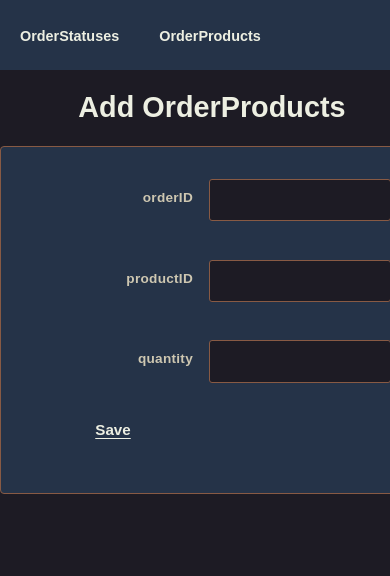
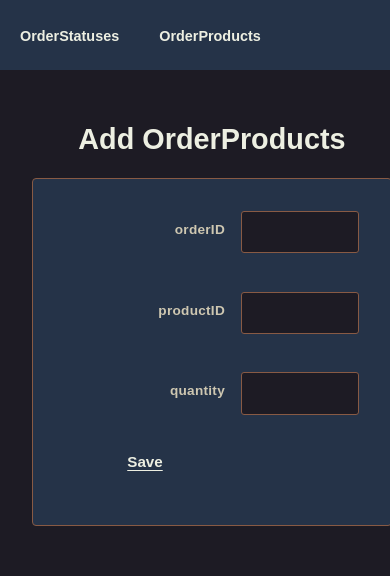
Before and after one commit to jmm583/cs340-portfolio, a React (Vite) app in the folder frontend/react/: page /orderproducts/create in a window 390 px wide. Shown: the part 260-836 px from the top of the page. Built offline with nearby package versions, Linux system fonts and the light colour scheme; no server answers.

Commit message:
styling cont

```diff
--- a/frontend/react/src/App.css
+++ b/frontend/react/src/App.css
@@ -201,6 +201,22 @@ nav a:focus {
 }
 
 /* =================================================
+   Main Content Wrapper
+   ================================================= */
+
+
+.main {
+  flex: 1;
+  padding: 2rem;
+  background-color: var(--neutral-dark);
+  margin: 0.5rem 2rem; /* vertical | horizontal */
+}
+
+.main h2 {
+  margin-top: 0;
+  color: var(--primary-light);
+}
+/* =================================================
    Main Content
    ================================================= */
 
@@ -296,6 +312,7 @@ textarea:focus {
 
 form {
   max-width: 720px;
+  min-width: 500px;
   padding: 2rem;
   background-color: var(--neutral);
   border: 1px solid var(--earth-light);
@@ -477,6 +494,17 @@ a:visited {
    Responsive
    ================================================= */
 
+@media (max-width: 640px) {
+  form {
+    min-width: 100%;
+  }
+
+  .main {
+    margin: 0rem 0rem;
+  }
+
+}
+
 @media (max-width: 768px) {
   .page-container {
     min-width: 100%;
```
